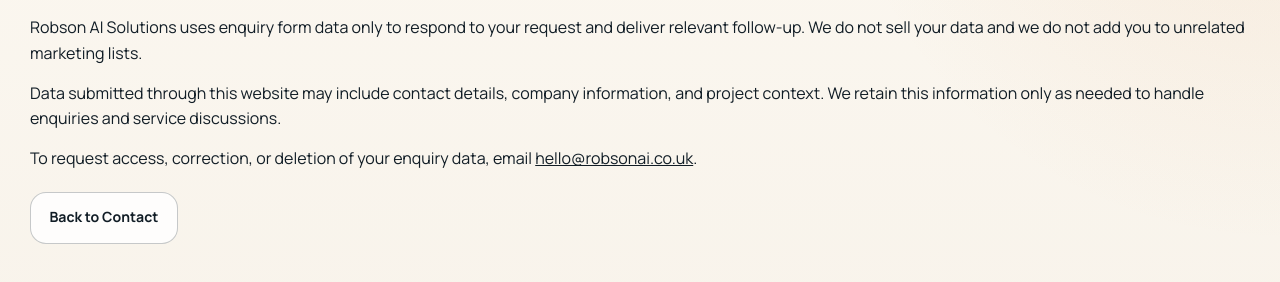
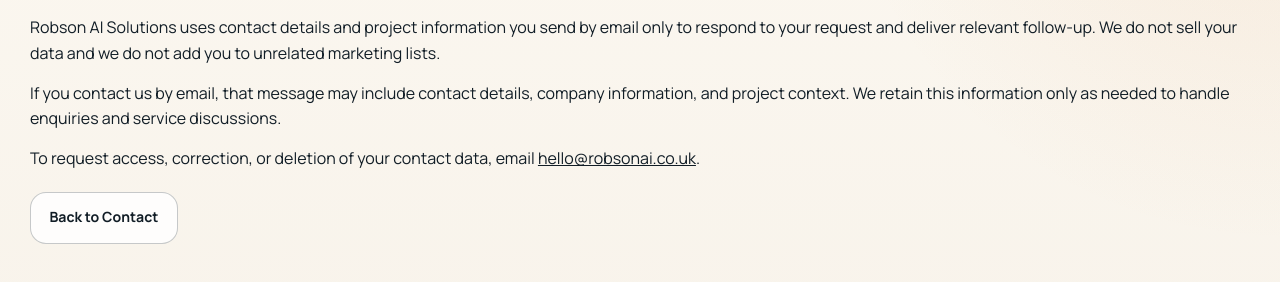
Before and after one commit to LoganRobson70/robson-ai-solutions-website, a plain HTML site: page privacy.html in a window 1280 px wide. Shown: the part 210-492 px from the top of the page. Drawn offline with Linux system fonts and the light colour scheme.

Commit message:
Correct privacy notice for email contact path

```diff
--- a/privacy.html
+++ b/privacy.html
@@ -22,17 +22,17 @@
           </div>
 
           <p>
-            Robson AI Solutions uses enquiry form data only to respond to your request and deliver
-            relevant follow-up. We do not sell your data and we do not add you to unrelated
-            marketing lists.
+            Robson AI Solutions uses contact details and project information you send by email only
+            to respond to your request and deliver relevant follow-up. We do not sell your data and
+            we do not add you to unrelated marketing lists.
           </p>
           <p style="margin-top: 0.9rem">
-            Data submitted through this website may include contact details, company information,
-            and project context. We retain this information only as needed to handle enquiries and
-            service discussions.
+            If you contact us by email, that message may include contact details, company
+            information, and project context. We retain this information only as needed to handle
+            enquiries and service discussions.
           </p>
           <p style="margin-top: 0.9rem">
-            To request access, correction, or deletion of your enquiry data, email
+            To request access, correction, or deletion of your contact data, email
             <a href="mailto:hello@robsonai.co.uk">hello@robsonai.co.uk</a>.
           </p>
 
```
